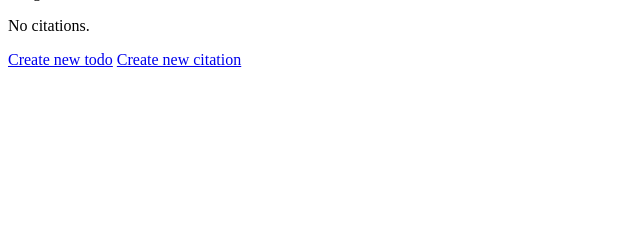
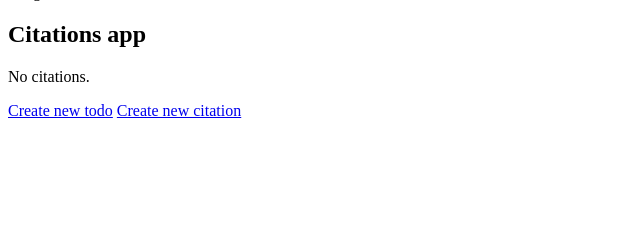
Before and after one commit to aarnif/ohtu-miniprojekti, a Flask app: template src/templates/index.html in a window 1280 px wide. Shown: the part 84-324 px from the top of the page, without its empty margins (0-640 px from the left). Run offline with Flask 3, Linux system fonts and the light colour scheme; the template is opened without the code that fills it, so the values that code supplies are empty.

Commit message:
Add 'Citations app' header to index page

```diff
--- a/src/templates/index.html
+++ b/src/templates/index.html
@@ -22,6 +22,8 @@ body %}
   {% endfor %}
 </ul>
 
+<h2>Citations app</h2>
+
 {% if citations|length == 0 %}
 <p>No citations.</p>
 {% else %}
```
